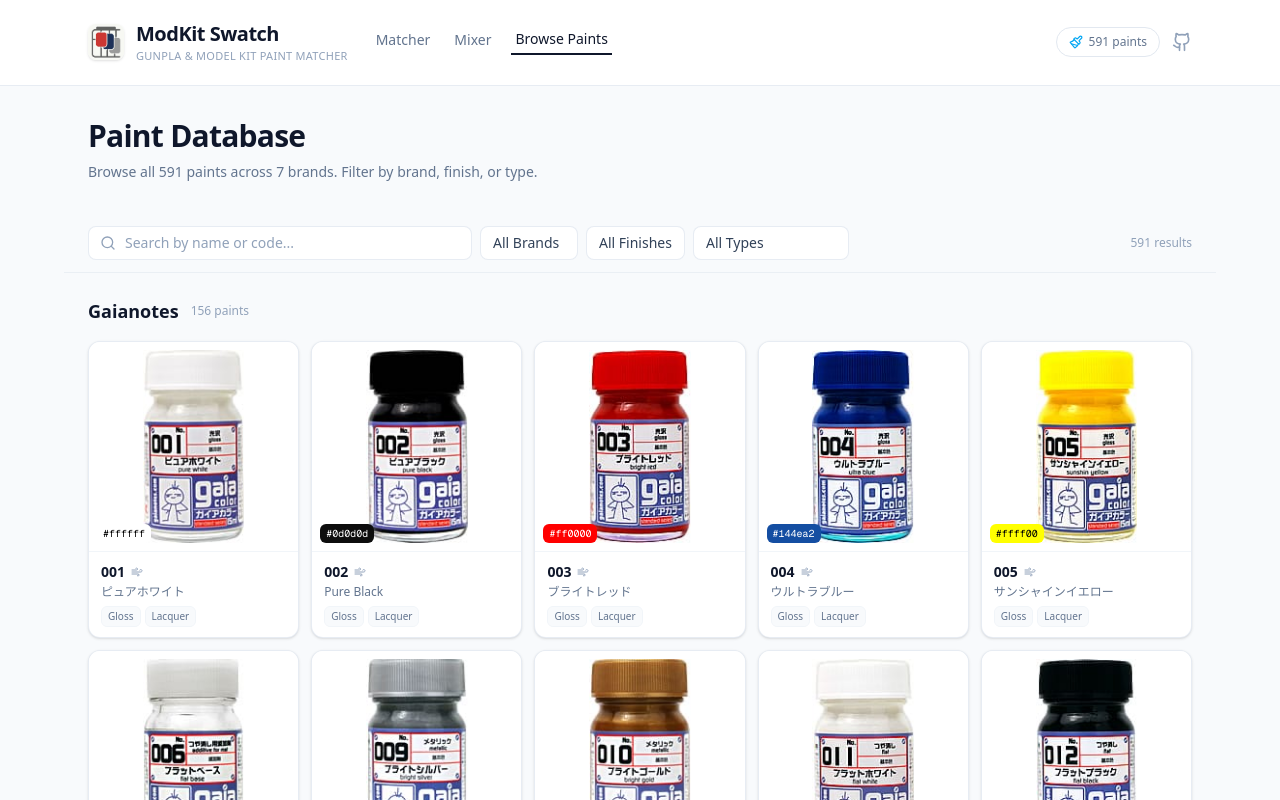
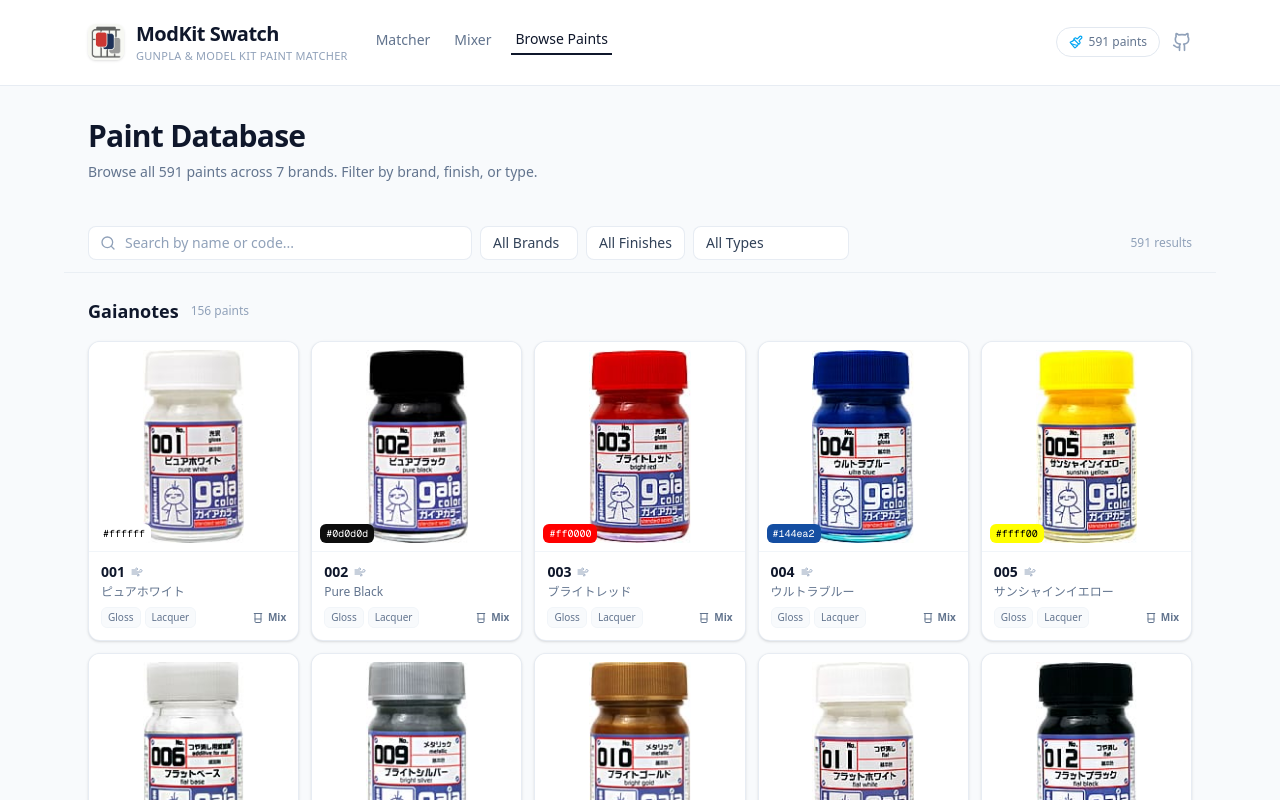
Before and after one commit to afzafri/modkit-swatch, a Next.js app: page /paints in a window 1280 px wide. Shown: the top 800 px of the page. Built offline with nearby package versions, Linux system fonts and the light colour scheme.

Commit message:
feat: add mix shortcut on paint database cards with hover tooltip

```diff
--- a/app/paints/page.tsx
+++ b/app/paints/page.tsx
@@ -1,7 +1,8 @@
 "use client";
 
 import { useState, useMemo } from "react";
-import { Search, Wind, PenLine } from "lucide-react";
+import Link from "next/link";
+import { Search, Wind, PenLine, Beaker } from "lucide-react";
 import paintsData from "@/data/paints.json";
 import { getContrastColor } from "@/lib/colorMath";
 import { extractFilterOptions } from "@/lib/matcher";
@@ -190,13 +191,25 @@
           )}
         </div>
         <p className="text-xs text-slate-500 truncate mt-0.5">{paint.name}</p>
-        <div className="flex gap-1 mt-1.5">
+        <div className="flex items-center gap-1 mt-1.5">
           <span className="text-[10px] px-1.5 py-0.5 rounded-md bg-slate-50 text-slate-500 border border-slate-100">
             {capitalize(paint.finish)}
           </span>
           <span className="text-[10px] px-1.5 py-0.5 rounded-md bg-slate-50 text-slate-500 border border-slate-100">
             {capitalize(paint.type)}
           </span>
+          <div className="ml-auto relative group/mix">
+            <Link
+              href={`/mix?target=${encodeURIComponent(paint.hex)}`}
+              className="inline-flex items-center gap-1 text-[10px] font-semibold text-slate-500 hover:text-slate-900 transition-colors"
+            >
+              <Beaker className="w-3 h-3" />
+              Mix
+            </Link>
+            <span className="absolute bottom-full right-0 mb-1.5 px-2 py-1 text-[10px] font-medium bg-slate-900 text-white rounded-md whitespace-nowrap opacity-0 group-hover/mix:opacity-100 transition-opacity pointer-events-none shadow-lg">
+              Try mixing this paint yourself
+            </span>
+          </div>
         </div>
       </div>
     </div>
```
